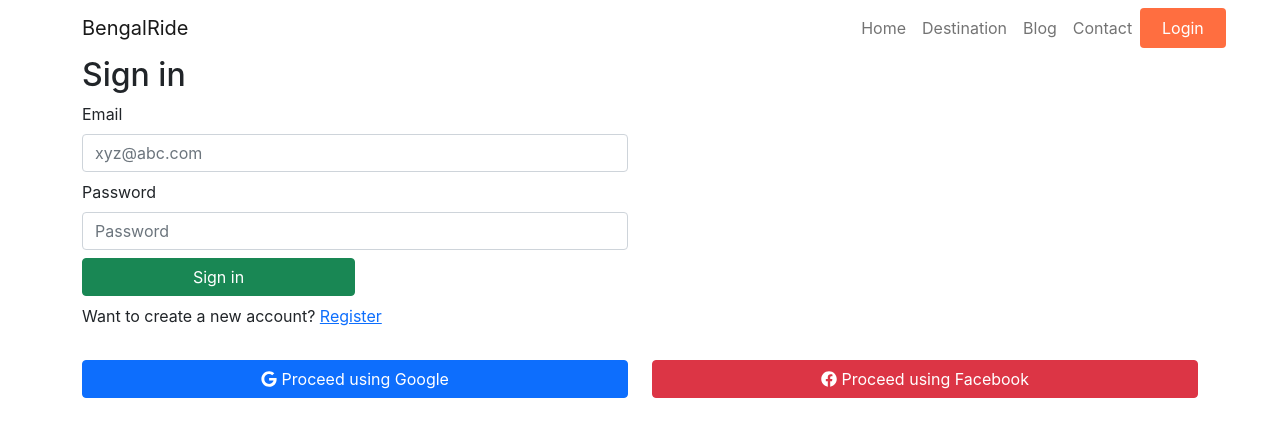
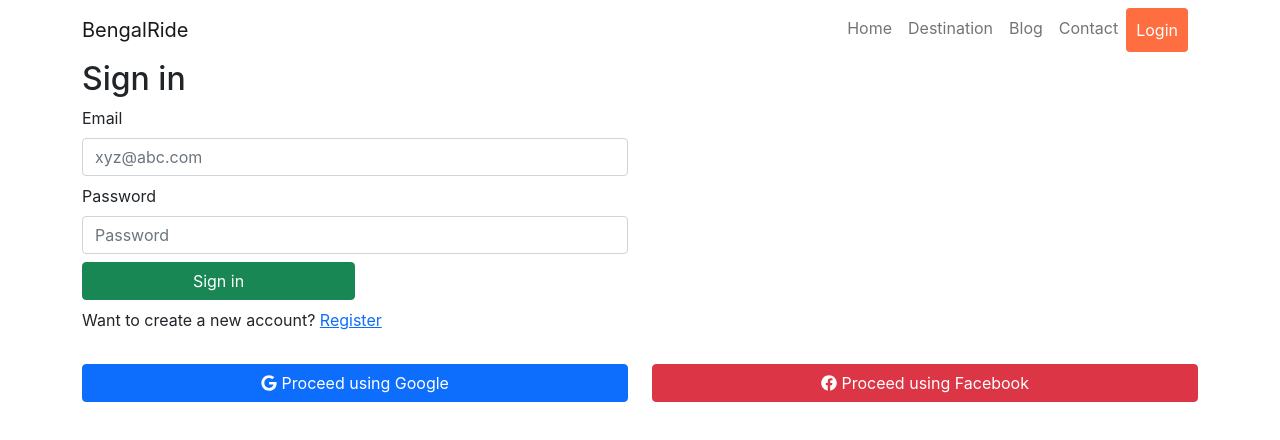
Before and after one commit to msyashik/bengal-ride-client, a React (Create React App) app: page /login in a window 1280 px wide. Shown: the top 440 px of the page. Built offline with nearby package versions, Linux system fonts and the light colour scheme.

Commit message:
completed

```diff
--- a/src/Components/Header/Header.js
+++ b/src/Components/Header/Header.js
@@ -39,8 +39,8 @@ const Header = () => {
             </Nav.Link>
             <Button
               style={{
-                margin: "0% 1% 0% 0%",
-                padding: "0% 4%",
+                marginRight: "10px",
+                padding: "2px",
                 backgroundColor: "#FF6E40",
                 border: "none",
                 display: "flex",
@@ -49,7 +49,11 @@ const Header = () => {
               }}
             >
               {verifyEmail ? (
-                <Nav.Link as={Link} to="/" style={{ color: "white" }}>
+                <Nav.Link
+                  as={Link}
+                  to="/"
+                  style={{ color: "white", padding: "0%" }}
+                >
                   {loggedIn.displayName}
                 </Nav.Link>
               ) : (
@@ -62,7 +66,7 @@ const Header = () => {
               <Button
                 className="button-space-mobile"
                 style={{
-                  padding: "0% 3%",
+                  padding: "2px",
                   backgroundColor: "red",
                   border: "none",
                 }}
```
